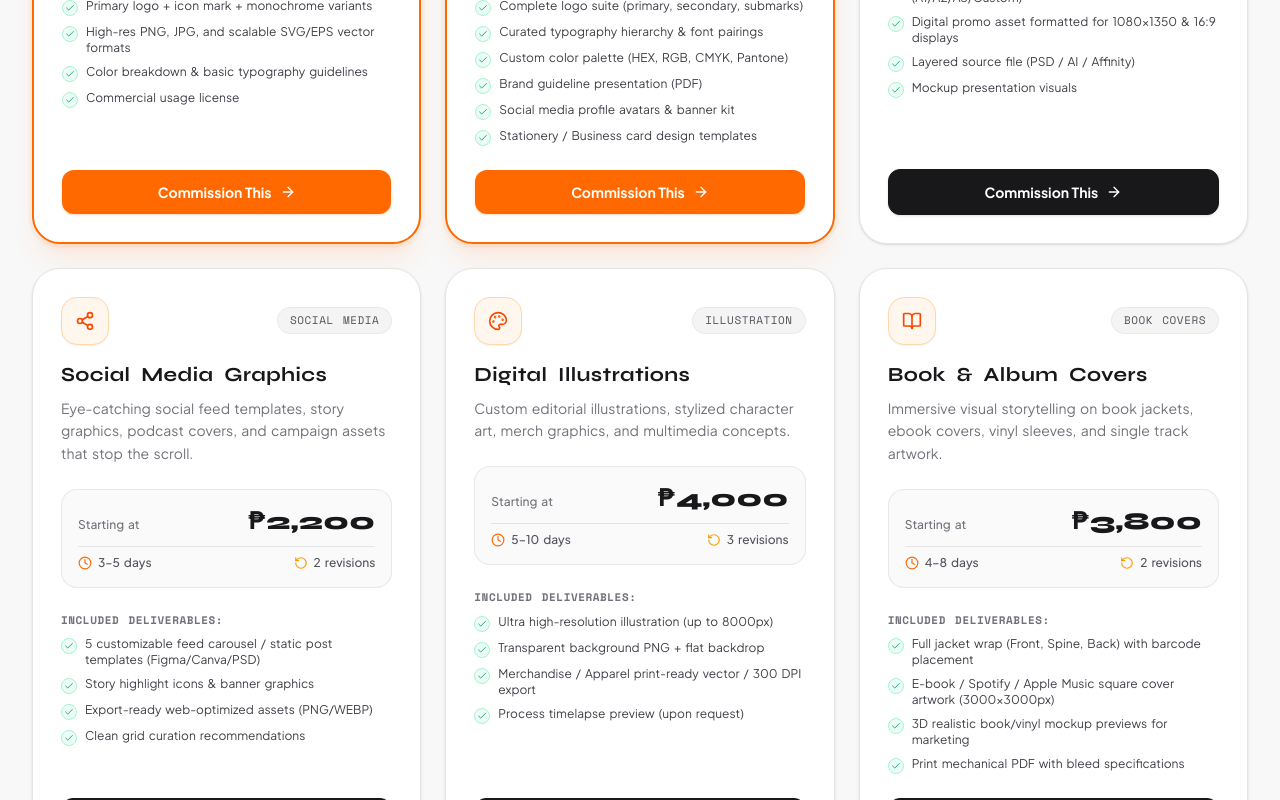
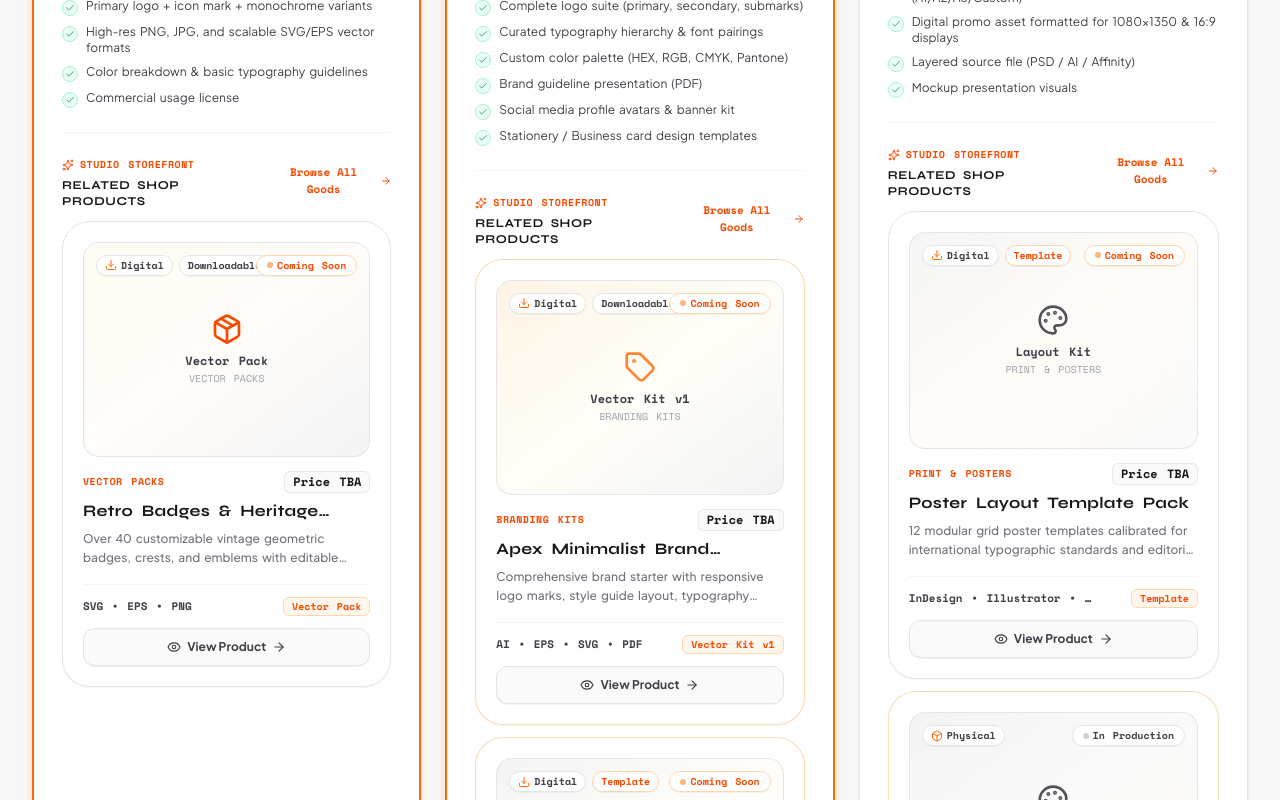
Before and after one commit to brewster123/brewstercreative, a React (Vite) app: page / in a window 1280 px wide. Shown: the part 1560-2360 px from the top of the page. Built offline with nearby package versions, Linux system fonts and the light colour scheme; no server answers; a web font is replaced by a local one.

Commit message:
feat(services): implement service-to-shop cross-selling
Add related shop product associations to service items and display them in the service card component to encourage bundle discovery. Update app state initialization to support migrating these new data fields.

```diff
--- a/src/components/ServiceCard.tsx
+++ b/src/components/ServiceCard.tsx
@@ -1,6 +1,8 @@
 import React from 'react';
-import { ServiceItem } from '../types';
+import { ServiceItem, ShopProduct } from '../types';
 import { useApp } from '../context/AppContext';
+import { SHOP_PRODUCTS } from '../data/shopData';
+import { ShopProductCard } from './ShopProductCard';
 import {
   Sparkles,
   Layers,
@@ -21,7 +23,18 @@ interface ServiceCardProps {
 }
 
 export const ServiceCard: React.FC<ServiceCardProps> = ({ service, featured = false }) => {
-  const { setActiveView, setPreselectedService, studioProfile } = useApp();
+  const { setActiveView, setPreselectedService, setSelectedShopProduct, studioProfile } = useApp();
+
+  // Cross-selling: Related Shop Products (Phase 4D.3: Services -> Shop)
+  const relatedShopProducts: ShopProduct[] = (service.relatedShopProductIds || [])
+    .map((id) => SHOP_PRODUCTS.find((p) => p.id === id))
+    .filter((p): p is ShopProduct => Boolean(p));
+
+  const handleSelectShopProduct = (shopProduct: ShopProduct) => {
+    setSelectedShopProduct(shopProduct);
+    setActiveView('product-detail');
+    window.scrollTo({ top: 0, behavior: 'smooth' });
+  };
 
   const getIcon = (iconName: string) => {
     switch (iconName) {
@@ -120,6 +133,47 @@ export const ServiceCard: React.FC<ServiceCardProps> = ({ service, featured = fa
             ))}
           </ul>
         </div>
+
+        {/* Related Shop Products Section (Phase 4D.3: Services -> Shop) */}
+        {relatedShopProducts.length > 0 && (
+          <div className="pt-5 mb-6 border-t border-zinc-100 space-y-3">
+            <div className="flex items-center justify-between gap-2">
+              <div>
+                <div className="inline-flex items-center gap-1.5 text-[10px] font-mono-code font-bold uppercase tracking-wider text-orange-600 mb-0.5">
+                  <Sparkles className="w-3 h-3" />
+                  <span>Studio Storefront</span>
+                </div>
+                <h4 className="font-display font-bold text-xs uppercase tracking-wider text-zinc-900">
+                  Related Shop Products
+                </h4>
+              </div>
+
+              <button
+                type="button"
+                onClick={() => {
+                  setSelectedShopProduct(null);
+                  setActiveView('shop');
+                  window.scrollTo({ top: 0, behavior: 'smooth' });
+                }}
+                className="text-[11px] font-mono-code text-orange-600 hover:text-orange-700 font-bold flex items-center gap-1 cursor-pointer transition-colors"
+              >
+                <span>Browse All Goods</span>
+                <ArrowRight className="w-3 h-3" />
+              </button>
+            </div>
+
+            <div className="space-y-3">
+              {relatedShopProducts.map((prod) => (
+                <ShopProductCard
+                  key={prod.id}
+                  product={prod}
+                  actionLabel="View Product"
+                  onSelect={(p) => handleSelectShopProduct(p)}
+                />
+              ))}
+            </div>
+          </div>
+        )}
       </div>
 
       {/* Action CTA Button */}
--- a/src/context/AppContext.tsx
+++ b/src/context/AppContext.tsx
@@ -188,12 +188,40 @@ export const AppProvider: React.FC<{ children: React.ReactNode }> = ({ children
 
   const [services, setServices] = useState<ServiceItem[]>(() => {
     const saved = localStorage.getItem(STORAGE_KEYS.SERVICES);
-    return saved ? JSON.parse(saved) : INITIAL_SERVICES;
+    if (saved) {
+      try {
+        const parsed: ServiceItem[] = JSON.parse(saved);
+        return parsed.map((s) => {
+          const init = INITIAL_SERVICES.find((is) => is.id === s.id);
+          if (init?.relatedShopProductIds && !s.relatedShopProductIds) {
+            return { ...s, relatedShopProductIds: init.relatedShopProductIds };
+          }
+          return s;
+        });
+      } catch (e) {
+        return INITIAL_SERVICES;
+      }
+    }
+    return INITIAL_SERVICES;
   });
 
   const [portfolio, setPortfolio] = useState<PortfolioProject[]>(() => {
     const saved = localStorage.getItem(STORAGE_KEYS.PORTFOLIO);
-    return saved ? JSON.parse(saved) : INITIAL_PORTFOLIO;
+    if (saved) {
+      try {
+        const parsed: PortfolioProject[] = JSON.parse(saved);
+        return parsed.map((p) => {
+          const init = INITIAL_PORTFOLIO.find((ip) => ip.id === p.id);
+          if (init?.relatedShopProductIds && !p.relatedShopProductIds) {
+            return { ...p, relatedShopProductIds: init.relatedShopProductIds };
+          }
+          return p;
+        });
+      } catch (e) {
+        return INITIAL_PORTFOLIO;
+      }
+    }
+    return INITIAL_PORTFOLIO;
   });
 
   const [users, setUsers] = useState<User[]>(() => {
--- a/src/data/initialData.ts
+++ b/src/data/initialData.ts
@@ -48,6 +48,7 @@ export const INITIAL_SERVICES: ServiceItem[] = [
     ],
     popular: true,
     iconName: 'Sparkles',
+    relatedShopProductIds: ['prod-vector-badges'],
   },
   {
     id: 'srv-branding',
@@ -67,6 +68,7 @@ export const INITIAL_SERVICES: ServiceItem[] = [
     ],
     popular: true,
     iconName: 'Layers',
+    relatedShopProductIds: ['prod-branding-apex', 'prod-template-pitchdeck'],
   },
   {
     id: 'srv-posters',
@@ -83,6 +85,7 @@ export const INITIAL_SERVICES: ServiceItem[] = [
       'Mockup presentation visuals',
     ],
     iconName: 'Image',
+    relatedShopProductIds: ['prod-template-poster', 'prod-print-swiss'],
   },
   {
     id: 'srv-social',
@@ -99,6 +102,7 @@ export const INITIAL_SERVICES: ServiceItem[] = [
       'Clean grid curation recommendations',
     ],
     iconName: 'Share2',
+    relatedShopProductIds: ['prod-template-social'],
   },
   {
     id: 'srv-illustration',
--- a/src/types.ts
+++ b/src/types.ts
@@ -248,6 +248,9 @@ export interface ServiceItem {
   deliverables: string[];
   popular?: boolean;
   iconName: string;
+
+  // Cross-selling metadata (Phase 4D.3: Services -> Shop)
+  relatedShopProductIds?: string[];
 }
 
 export interface PortfolioProject {
```
